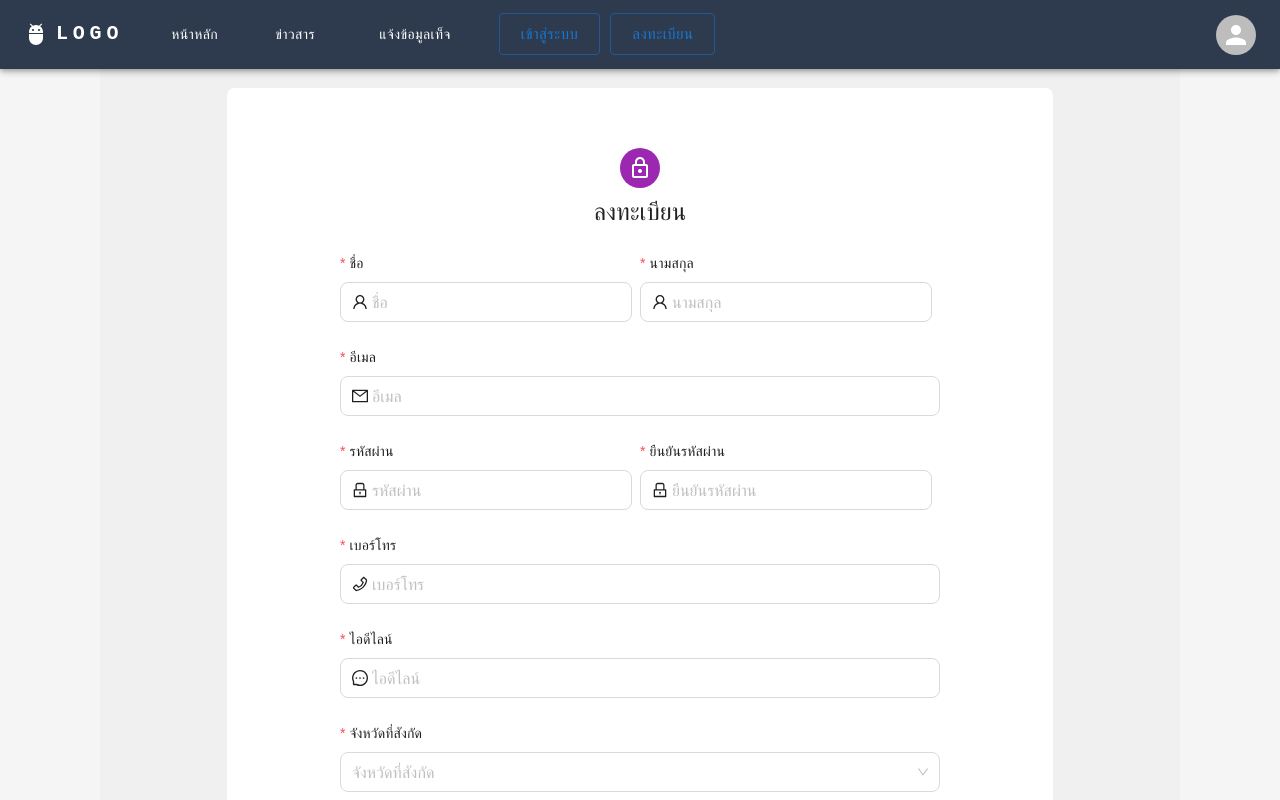
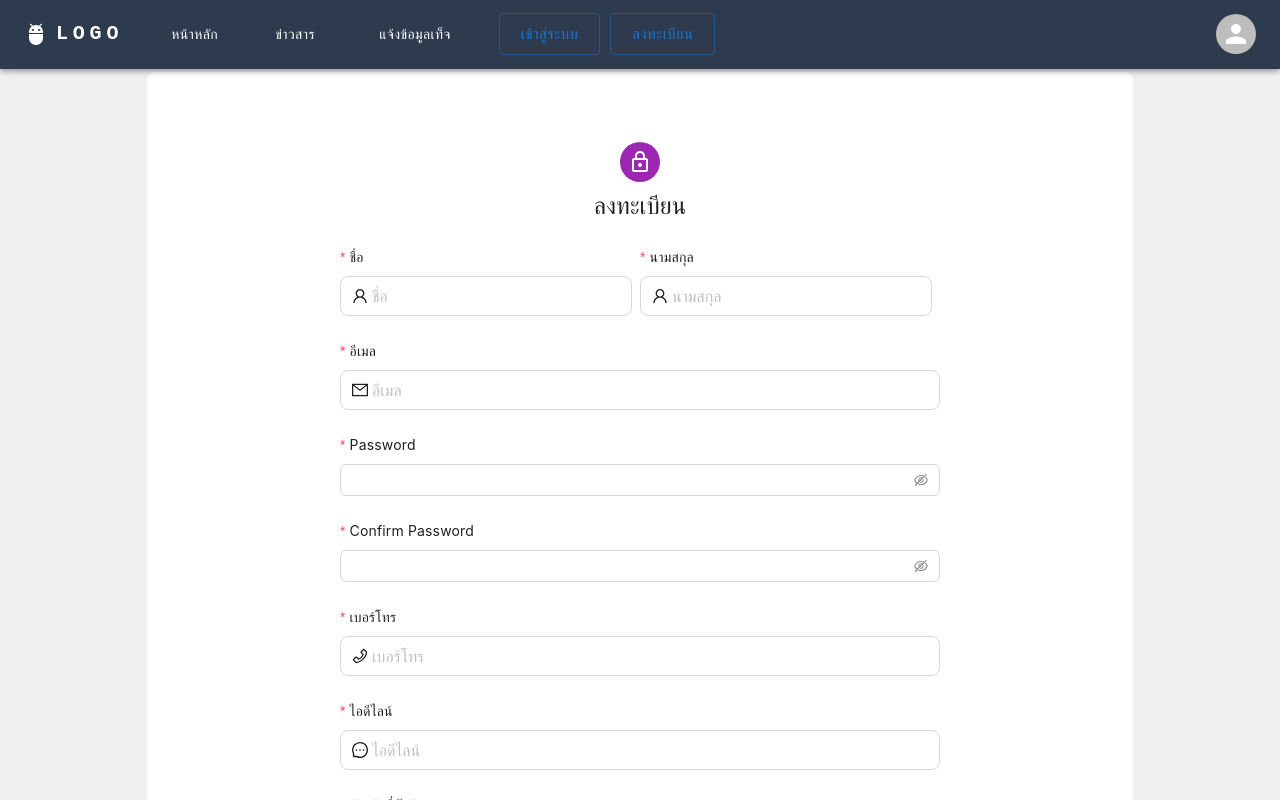
Before and after one commit to sanusi-pohlor/frontend, a React (Create React App) app: page /User/Register in a window 1280 px wide. Shown: the top 800 px of the page. Built offline with nearby package versions, Linux system fonts and the light colour scheme.

Commit message:
240866.2

```diff
--- a/src/App.css
+++ b/src/App.css
@@ -43,5 +43,5 @@
   -webkit-box-pack: center;
   justify-content: center;
   padding: 30px;
-  background-color: #f0f0f0;
+  background-color: #ffffff;
 }
--- a/src/AppRoutes.js
+++ b/src/AppRoutes.js
@@ -8,7 +8,7 @@ import FakeNewInformation from "./components/FakeNewsComponents/FakeNewInformati
 import NotificationHistory from "./components/FakeNewsComponents/NotificationHistory";
 import PersonalInformation from "./components/FakeNewsComponents/PersonalInformation";
 import ManageMembers from "./components/Admin/ManageMembers";
-import ManuContont from "./components/Admin/ManageContent/ManuContont";
+import ManuContent from "./components/Admin/ManageContent/ManuContent";
 import FormContent from "./components/Admin/ManageContent/FormContent";
 import AdvancedSearch from "./components/Admin/AdvancedSearch";
 import MChecking from "./components/Admin/ManageFakeNews/MChecking";
@@ -22,23 +22,14 @@ import Register from "./components/UserComoponents/Register";
 import {
   Box,
 } from "@mui/material";
-import { Breadcrumb, Layout, Menu, theme } from 'antd';
-const { Header, Content, Footer } = Layout;
 
 const AppRoutes = () => {
   return (
     <Router>
-      <Layout>
-        <Header>
+      <div>
         <MenuNavbar />
-        </Header>
-        <Content
-          className="site-layout"
-          style={{
-            padding: '0 100px',
-          }}
-        >
         <div id="background" className="background">
+        <Box height="6vh"/>
           <Routes>
             <Route path="/" element={<Dashboard />} />
             <Route path="/FakeNews" element={<FakeNewInformation />} />
@@ -52,7 +43,7 @@ const AppRoutes = () => {
             />
             <Route path="/Search" element={<Search />} />
             <Route path="/Admin" element={<ManageMembers />} />
-              <Route path="/Admin/ManuContont" element={<ManuContont />} />
+            <Route path="/Admin/ManuContent" element={<ManuContent />} />
             <Route path="/Admin/FormContent" element={<FormContent />} />
             <Route path="/Admin/AdvancedSearch" element={<AdvancedSearch />} />
             <Route path="/Admin/MChecking" element={<MChecking />} />
@@ -65,11 +56,8 @@ const AppRoutes = () => {
             <Route path="/User/Register" element={<Register />} />
           </Routes>
         </div>
-        </Content>
-        <Footer>
         <Bottom />
-        </Footer>
-      </Layout>
+      </div>
     </Router>
   );
 };
--- a/src/components/Admin/AdminMenu.js
+++ b/src/components/Admin/AdminMenu.js
@@ -20,7 +20,7 @@ const items = [
     key: 'sub2',
     icon: <LaptopOutlined />,
     label: 'จัดการคอนเทนต์',
-    link: 'ManuContont', // Add a link property
+    link: 'ManuContent', // Add a link property
   },
   {
     key: 'sub3',
--- a/src/components/Admin/ManageContent/FormContent.js
+++ b/src/components/Admin/ManageContent/FormContent.js
@@ -11,7 +11,7 @@ const FormContent = () => {
             formData.append('description', values.description);
             formData.append('image', values.image[0].originFileObj);
 
-            const response = await fetch('http://localhost:8080/api/upload', {
+            const response = await fetch('http://localhost:8000/api/upload', {
                 method: 'POST',
                 body: formData,
             });
--- a/src/components/Admin/ManageContent/ManuContont.js
+++ b/src/components/Admin/ManageContent/ManuContent.js
@@ -9,7 +9,7 @@ const ManuContont = () => {
   const [dataSource, setDataSource] = useState([]);
 
   useEffect(() => {
-    fetch('http://localhost:8080/api/data')
+    fetch('http://localhost:8000/api/data')
       .then((response) => response.json())
       .then((data) => {
         setDataSource(data);
--- a/src/components/SearchComponents/Search.js
+++ b/src/components/SearchComponents/Search.js
@@ -1,33 +1,24 @@
-import React from "react";
+import React, { useState, useEffect } from "react";
 import { Box, Typography } from "@mui/material";
-import { Card, Button, DatePicker, Form, Input, Select, Layout, FloatButton, } from "antd";
+import { Card, Button, DatePicker, Form, Input, Select, Layout, FloatButton, Popconfirm, message } from "antd";
+import { PlusCircleOutlined, EditOutlined, DeleteOutlined } from '@ant-design/icons';
+import { Link } from 'react-router-dom';
+import axios from 'axios';
 const { Content, Sider } = Layout;
+
 const Search = ({ children }) => {
-  const News = () => {
-    return (
-      <Card
-        hoverable
-        style={{
-          margin: "auto",
-          backgroundColor: "#FFFFFF",
-          width: "100%",
-          height: 250,
-        }}
-      >
-        <div
-          style={{
-            display: "flex",
-            alignItems: "center",
-            marginBottom: 20,
-            padding: "3%",
-          }}
-        >
-          dddd
-        </div>
-      </Card>
-    );
-  };
+  const [dataSource, setDataSource] = useState([]);
 
+  useEffect(() => {
+    fetch('http://localhost:8000/api/data')
+      .then((response) => response.json())
+      .then((data) => {
+        setDataSource(data);
+      })
+      .catch((error) => {
+        console.error('Error fetching data:', error);
+      });
+  }, []);
   return (
     <div>
       <Layout>
@@ -121,12 +112,28 @@ const Search = ({ children }) => {
           </Card>
         </Sider>
         <Layout style={{ padding: '24px 24px 24px' }}>
-        <Content
-          style={{
-            background: "#FFFFFF",
-          }}
+          <Content>
+            <div>
+              {dataSource.map(item => (
+                <Card
+                  key={item.id}
+                  title={item.title}
+                  // extra={<Link to={`/edit/${item.id}`}><EditOutlined /> Edit</Link>}
+                  style={{ marginBottom: '16px' }}
                 >
-          {children}
+                  <p>{item.description}</p>
+                  <img src={item.image} alt="Item" style={{ maxWidth: '100px' }} />
+                  {/* <Popconfirm
+                    title="Are you sure you want to delete this item?"
+                    onConfirm={() => handleDelete(item.id)}
+                  >
+                    <Button type="danger" icon={<DeleteOutlined />}>
+                      Delete
+                    </Button>
+                  </Popconfirm> */}
+                </Card>
+              ))}
+            </div>
           </Content>
         </Layout>
       </Layout>
--- a/src/components/UserComoponents/Register.js
+++ b/src/components/UserComoponents/Register.js
@@ -4,20 +4,35 @@ import LoginDialog from "../LoginDialog";
 import { Form, Button, Checkbox, Input, Select } from "antd";
 import {
   UserOutlined,
-  LockOutlined,
   MailOutlined,
   PhoneOutlined,
   MessageOutlined,
 } from "@ant-design/icons";
 import { Typography, Box, Paper, Avatar } from "@mui/material";
+import axios from "axios";
 
 const { Option } = Select;
-const RegisterDialog = ({ handleSubmit, RegisterFinish }) => {
-  const [Login, setLogin] = useState(false);
+
+const Register = ({ handleSubmit }) => {
   const [selectedGender, setSelectedGender] = useState("");
   const handleGenderChange = (value) => {
     setSelectedGender(value);
   };
+
+  const [form] = Form.useForm();
+
+  const onFinish = async (values) => {
+    try {
+      const response = await axios.post("http://localhost:8000/api/register", values);
+      console.log("Registration successful:", response.data);
+      // Handle success, show a message, or redirect
+    } catch (error) {
+      console.error("Error registering user:", error);
+      // Handle error, show an error message, etc.
+    }
+  };
+
+  const [Login, setLogin] = useState(false);
   const onChange = (e) => {
     console.log(`checked = ${e.target.checked}`);
   };
@@ -57,10 +72,11 @@ const RegisterDialog = ({ handleSubmit, RegisterFinish }) => {
           initialValues={{
             remember: true,
           }}
-          onFinish={RegisterFinish}
+          onFinish={onFinish} // Use the modified onFinish function
           style={{
             maxWidth: "100%",
           }}
+          form={form}
         >
           <Form.Item
             style={{
@@ -131,47 +147,29 @@ const RegisterDialog = ({ handleSubmit, RegisterFinish }) => {
             }}
           >
             <Form.Item
-              label="รหัสผ่าน"
               name="password"
-              rules={[
-                {
-                  required: true,
-                  message: "Please input your password!",
-                },
-              ]}
-              style={{
-                display: "inline-block",
-                width: "calc(50% - 8px)",
-              }}
+              label="Password"
+              rules={[{ required: true, message: "Please input your password!" }]}
             >
-              <Input
-                size="large"
-                prefix={<LockOutlined className="site-form-item-icon" />}
-                type="password"
-                placeholder="รหัสผ่าน"
-              />
+              <Input.Password />
             </Form.Item>
             <Form.Item
-              label="ยืนยันรหัสผ่าน"
-              name="password"
+              name="confirmPassword"
+              label="Confirm Password"
+              dependencies={["password"]}
               rules={[
-                {
-                  required: true,
-                  message: "Please input your lastName!",
-                },
+                { required: true, message: "Please confirm your password!" },
+                ({ getFieldValue }) => ({
+                  validator(_, value) {
+                    if (!value || getFieldValue("password") === value) {
+                      return Promise.resolve();
+                    }
+                    return Promise.reject(new Error("The two passwords do not match!"));
+                  },
+                }),
               ]}
-              style={{
-                display: "inline-block",
-                width: "calc(50% - 8px)",
-                margin: "0 8px",
-              }}
             >
-              <Input
-                size="large"
-                prefix={<LockOutlined className="site-form-item-icon" />}
-                type="password"
-                placeholder="ยืนยันรหัสผ่าน"
-              />
+              <Input.Password />
             </Form.Item>
           </Form.Item>
           <Form.Item
@@ -243,12 +241,7 @@ const RegisterDialog = ({ handleSubmit, RegisterFinish }) => {
             <Checkbox onChange={onChange}>รับคอนเทนต์ผ่านอีเมล</Checkbox>
           </Form.Item>
           <Form.Item>
-            <Button
-              type="primary"
-              htmlType="submit"
-              className="login-form-button"
-              size="large"
-            >
+            <Button type="primary" htmlType="submit">
               ลงทะเบียน
             </Button>
             <br />
@@ -270,4 +263,4 @@ const RegisterDialog = ({ handleSubmit, RegisterFinish }) => {
   );
 };
 
-export default RegisterDialog;
+export default Register;
```
Lines whose indentation alone changed are shown as unchanged.
